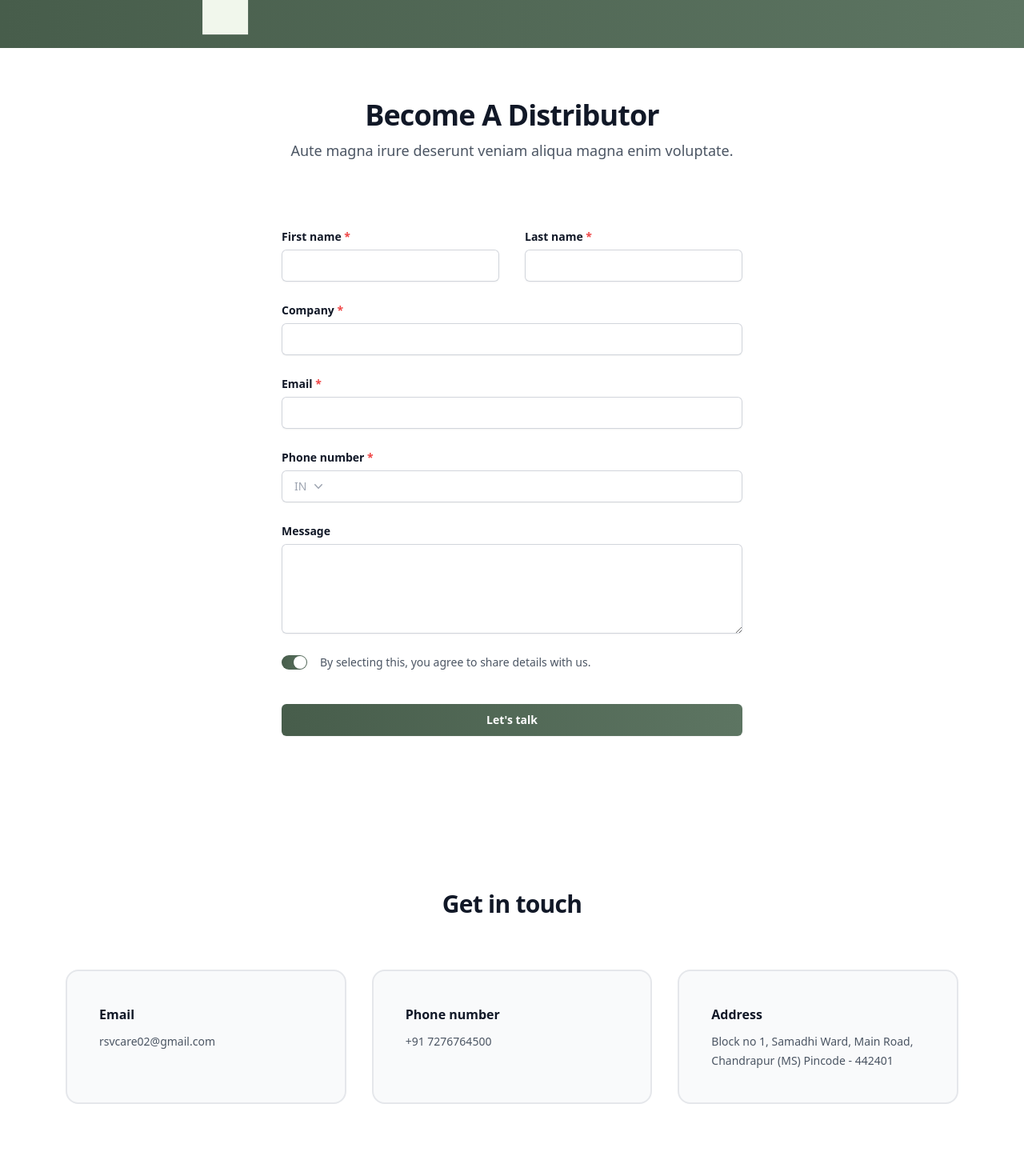
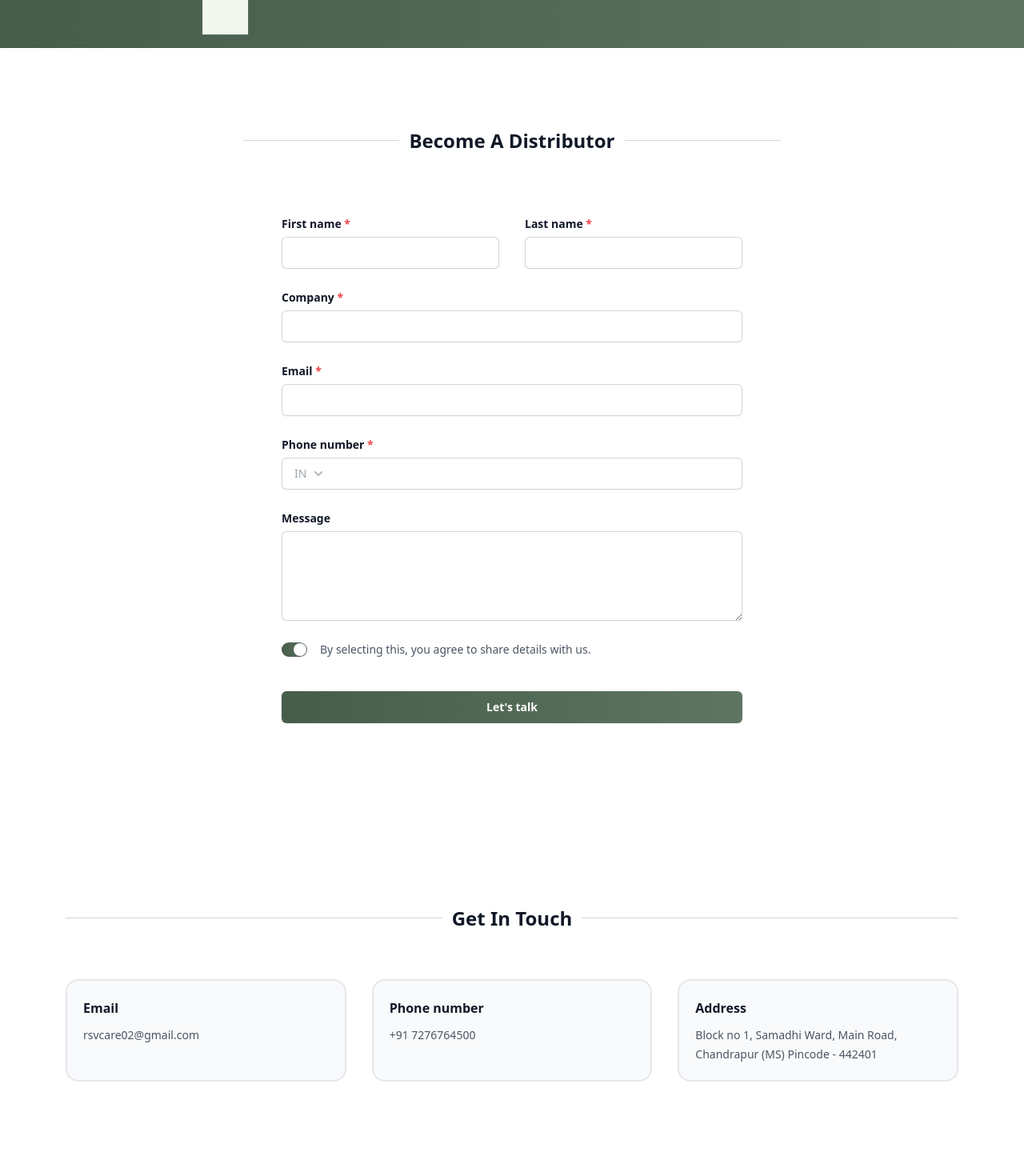
Before and after one commit to Rishabhdaliya/vital-e, a Next.js app: page /contact-us in a window 1280 px wide. Shown: the part 360-1830 px from the top of the page at 80% size. Built offline with nearby package versions, Linux system fonts and the light colour scheme.

Commit message:
fix(v1): fixes for releasing versions 1

```diff
--- a/components/Blogs/BlogsAll.tsx
+++ b/components/Blogs/BlogsAll.tsx
@@ -55,7 +55,7 @@ const posts = [
 
 export const BlogsAll = () => {
   return (
-    <div className="container   max-w-7xl px-6 py-14 sm:py-20 lg:px-8 lg:py-10 ">
+    <div className="container  max-w-7xl px-6 py-14 sm:py-20 lg:px-8 lg:py-10 ">
       <div className="relative">
         <div className="absolute inset-0 flex items-center" aria-hidden="true">
           <div className="w-full border-t border-gray-300" />
--- a/components/Form/Contactform.tsx
+++ b/components/Form/Contactform.tsx
@@ -105,12 +105,19 @@ export const Contactform = () => {
         <div className="container">
           <div className="isolate bg-white px-6 py-14 sm:py-16 lg:px-8">
             <div className="mx-auto max-w-2xl text-center">
-              <h2 className="text-3xl font-bold tracking-tight text-gray-900 sm:text-4xl">
-                Become A Distributor
-              </h2>
-              <p className="mt-2 text-lg leading-8 text-gray-600">
-                Aute magna irure deserunt veniam aliqua magna enim voluptate.
-              </p>
+              <div className="relative mt-10">
+                <div
+                  className="absolute inset-0 flex items-center"
+                  aria-hidden="true"
+                >
+                  <div className="w-full border-t border-gray-300" />
+                </div>
+                <div className="relative flex  justify-center">
+                  <span className="bg-white px-3 text-2xl font-bold font-semibold leading-6 text-gray-900">
+                    Become A Distributor
+                  </span>
+                </div>
+              </div>
             </div>
             <form
               onSubmit={formik.handleSubmit}
@@ -324,18 +331,22 @@ export const Contactform = () => {
           <div className="bg-white py-24 sm:py-32">
             <div className="mx-auto max-w-7xl px-6 lg:px-8">
               <div className="mx-auto max-w-2xl space-y-16 lg:mx-0 lg:max-w-none">
-                <div>
-                  <h2 className="text-3xl text-center  font-bold tracking-tight text-gray-900">
-                    Get in touch
-                  </h2>
-                  {/* <p className="mt-4 leading-7 text-gray-600">
-                  Quam nunc nunc eu sed. Sed rhoncus quis ultricies ac
-                  pellentesque.
-                </p> */}
+                <div className="relative mt-10">
+                  <div
+                    className="absolute inset-0 flex items-center"
+                    aria-hidden="true"
+                  >
+                    <div className="w-full border-t border-gray-300" />
+                  </div>
+                  <div className="relative flex  justify-center">
+                    <span className="bg-white px-3 text-2xl font-bold font-semibold leading-6 text-gray-900">
+                      Get In Touch
+                    </span>
+                  </div>
                 </div>
                 <div className="grid grid-cols-1 gap-x-8 gap-y-10 lg:grid-cols-3">
-                  <div className="grid grid-cols-1 gap-3 sm:grid-cols-2 lg:col-span-3 lg:grid-cols-3 lg:gap-8">
-                    <div className="rounded-2xl border-2 bg-gray-50 p-10">
+                  <div className="grid grid-cols-1 gap-4 sm:grid-cols-2 lg:col-span-3 lg:grid-cols-3 lg:gap-8">
+                    <div className="rounded-2xl border-2 bg-gray-50 p-5">
                       <h3 className="text-base font-semibold leading-7 text-gray-900">
                         Email
                       </h3>
@@ -353,7 +364,7 @@ export const Contactform = () => {
                         </div>
                       </dl>
                     </div>
-                    <div className="rounded-2xl border-2 bg-gray-50 p-10">
+                    <div className="rounded-2xl border-2 bg-gray-50 p-5">
                       <h3 className="text-base font-semibold leading-7 text-gray-900">
                         Phone number
                       </h3>
@@ -368,7 +379,7 @@ export const Contactform = () => {
                         </div>
                       </dl>
                     </div>
-                    <div className="rounded-2xl border-2 bg-gray-50 p-10">
+                    <div className="rounded-2xl border-2 bg-gray-50 p-5">
                       <h3 className="text-base font-semibold leading-7 text-gray-900">
                         Address
                       </h3>
--- a/components/Layout/Navbar.tsx
+++ b/components/Layout/Navbar.tsx
@@ -169,12 +169,17 @@ export const Navbar = () => {
                   </Link>
                 </div>
                 <div className="py-6">
-                  <button
-                    // type="submit"
-                    className="block w-full rounded-md bg-secondary text-primary px-3.5 py-2.5 text-center text-sm font-semibold text-white shadow-sm hover:bg-secondary-hover focus-visible:outline focus-visible:outline-2 focus-visible:outline-offset-2 ="
+                  <Link
+                    href="/contact-us"
+                    className="text-xs font-semibold leading-6 text-white"
                   >
-                    Contact Us
-                  </button>
+                    <button
+                      // type="submit"
+                      className="block w-full rounded-md bg-secondary text-primary px-3.5 py-2.5 text-center text-sm font-semibold text-white shadow-sm hover:bg-secondary-hover focus-visible:outline focus-visible:outline-2 focus-visible:outline-offset-2 ="
+                    >
+                      Contact Us
+                    </button>
+                  </Link>
                 </div>
               </div>
             </div>
--- a/pages/blogs/index.tsx
+++ b/pages/blogs/index.tsx
@@ -6,7 +6,9 @@ const index = () => {
   return (
     <div>
       <Layout>
-        <BlogsAll />
+        <div className="mt-10 sm:mt-0">
+          <BlogsAll />
+        </div>
       </Layout>
     </div>
   );
```
